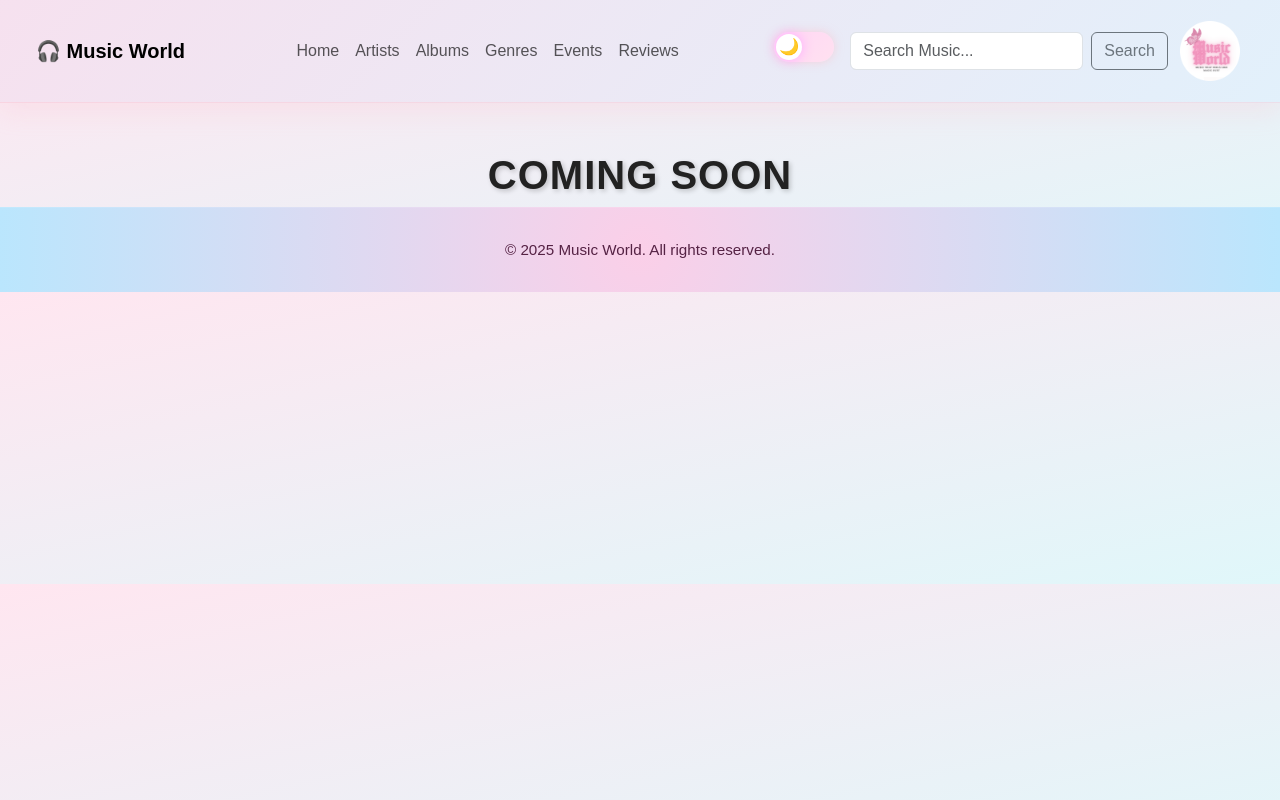
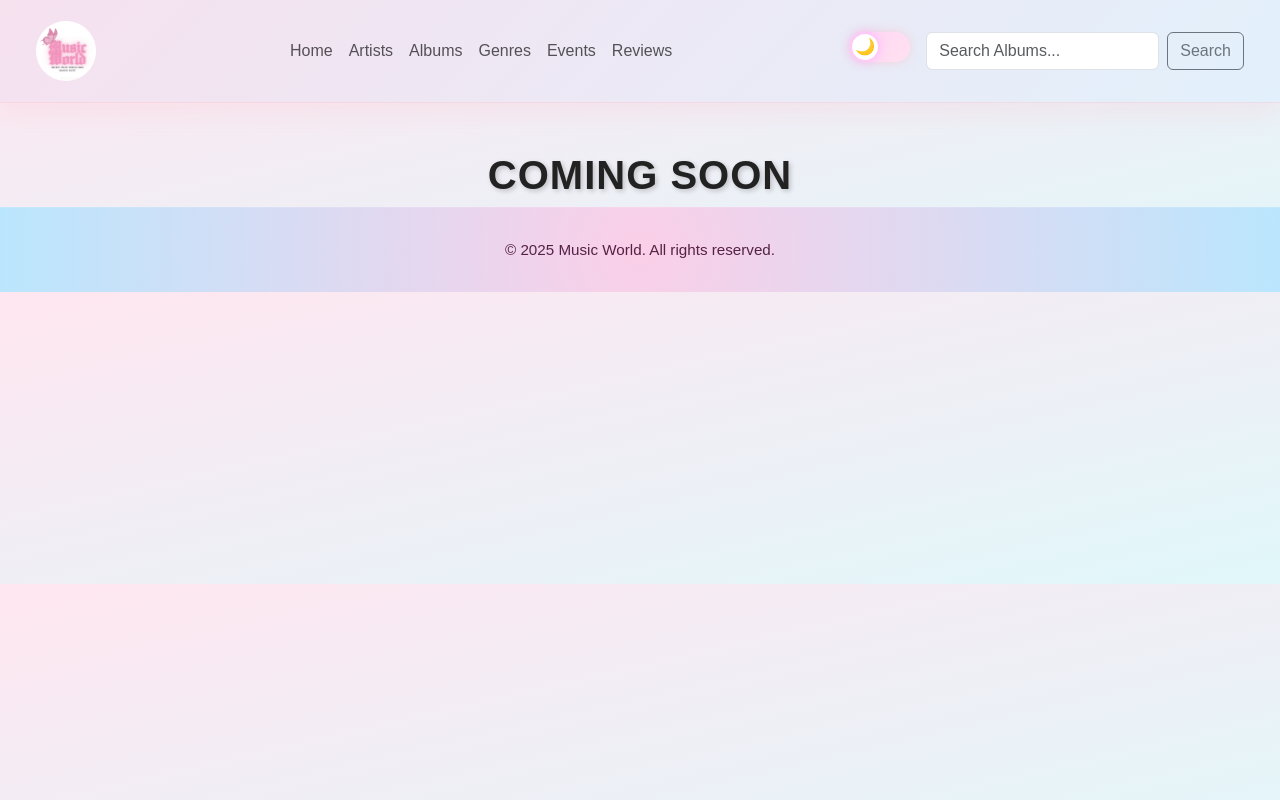
Before and after one commit to barirah-codespace/E-project, a plain HTML site: page reviews.html in a window 1280 px wide. Drawn offline with nearby package versions, Linux system fonts and the light colour scheme.

Commit message:
updated code

```diff
--- a/reviews.html
+++ b/reviews.html
@@ -18,7 +18,7 @@
   <!-- NAVBAR -->
   <nav class="navbar navbar-expand-lg glass-navbar sticky-top py-3 px-4">
     <div class="container-fluid">
-      <a class="navbar-brand fw-bold" href="index.html">🎧 Music World</a>
+      <a class="navbar-brand fw-bold" href="index.html"><img src="images/favicon.png" height="60" width="60" alt=""></a>
 
       <button class="navbar-toggler" type="button" data-bs-toggle="collapse" data-bs-target="#navbarContent">
         <span class="navbar-toggler-icon"></span>
@@ -56,17 +56,20 @@
 
         <!-- Search Bar -->
         <form class="d-flex ms-3 search-form" role="search">
-          <input class="form-control animated-search me-2" type="search" placeholder="Search Music..." aria-label="Search">
+         <input id="albumSearch" class="form-control animated-search me-2" type="search" placeholder="Search Albums..." aria-label="Search">
+
           <button class="btn btn-outline-secondary sparkle-hover" type="submit">Search</button>
         </form>
       </div>
     </div>
-    <a class="navbar-brand fw-bold" href="index.html"><img src="images/favicon.png" height="60" width="60" alt=""></a>
+
+
   </nav>
 
 
+  <div>
 <h1 class="text-center fw-bold mt-5">COMING SOON</h1>
-
+  </div>
 
 
 
```
